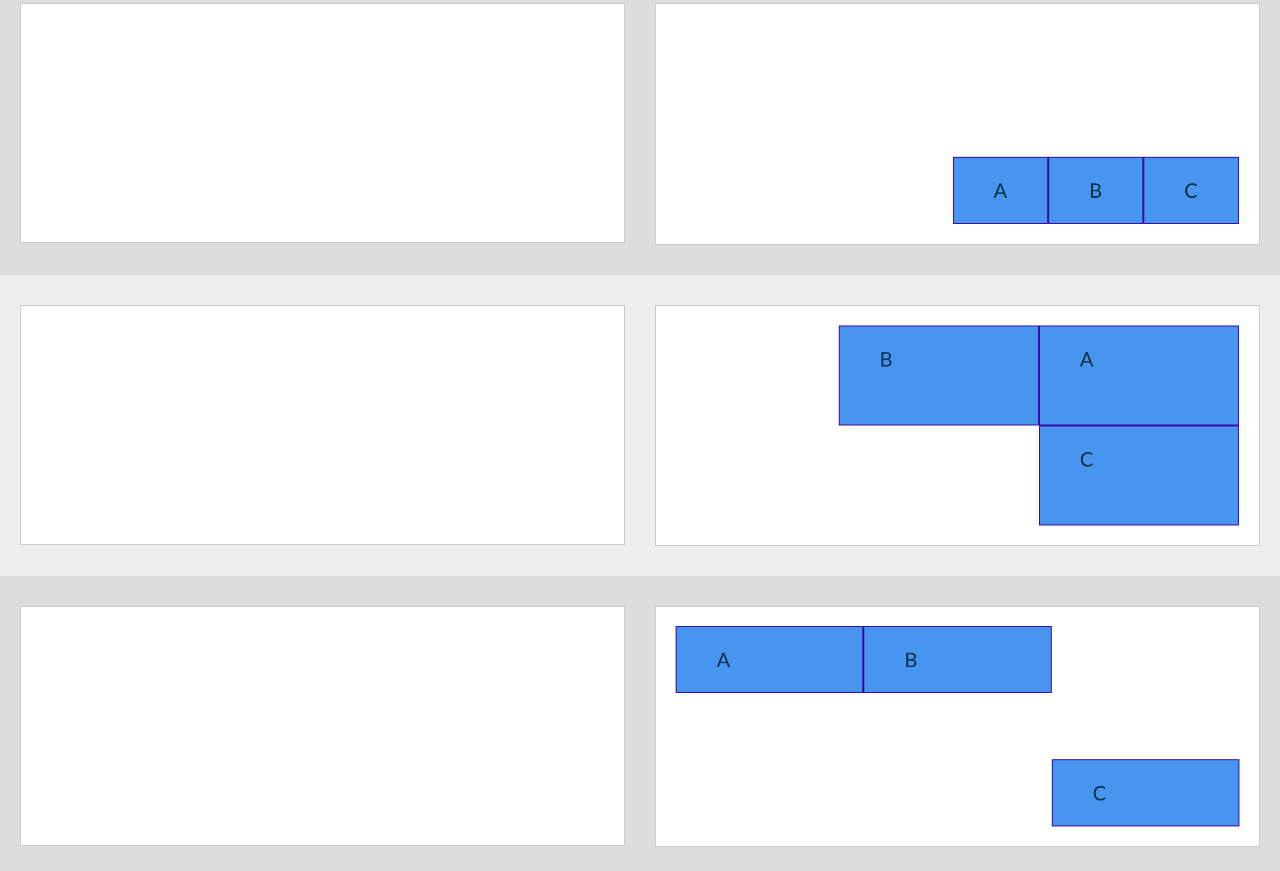
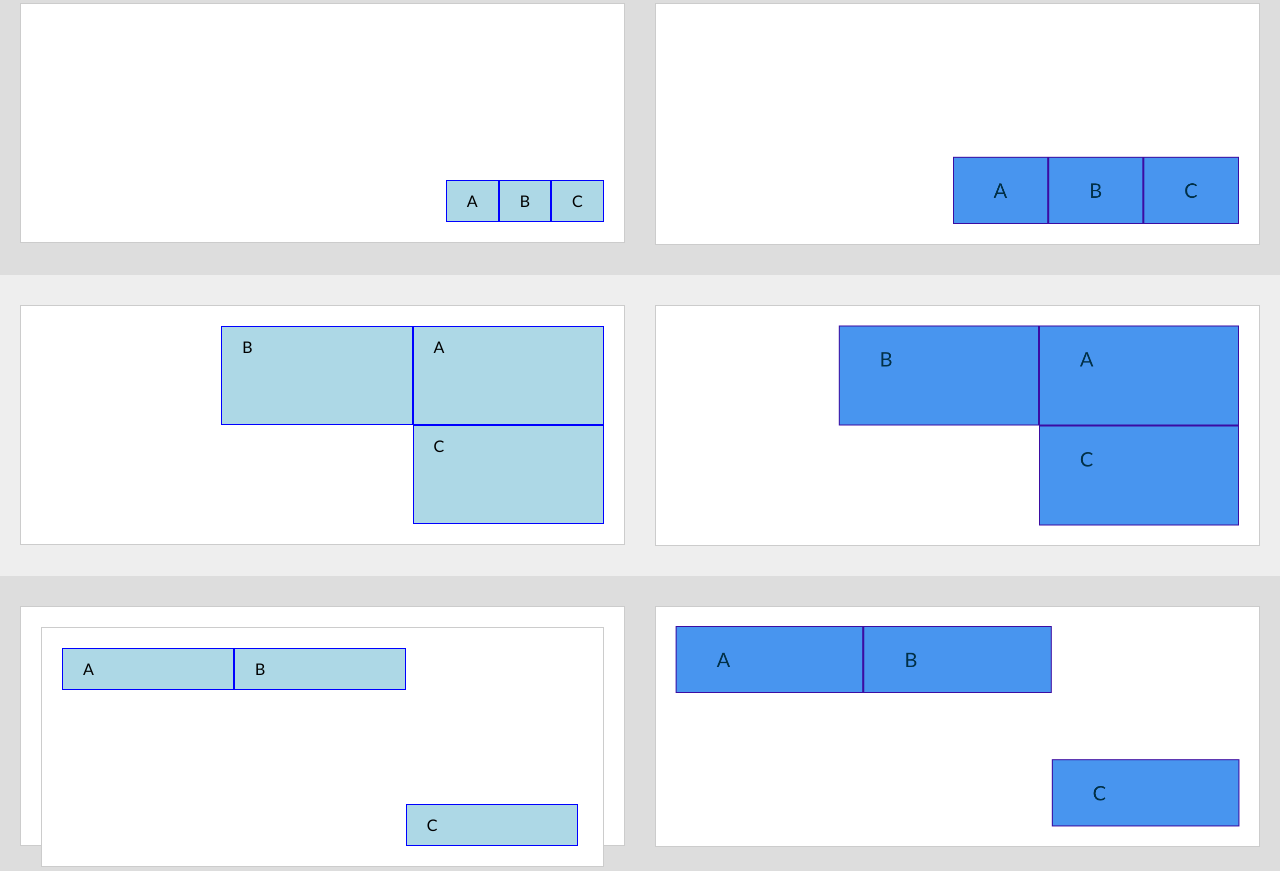
Before and after one commit to nbuntsch/examen-revision-imd21, a website built with Parcel: page src/index.html in a window 1280 px wide. Shown: the part 1734-2605 px from the top of the page. Built offline with nearby package versions, Linux system fonts and the light colour scheme.

Commit message:
flexbox-C

```diff
--- a/src/exercises/flexbox-c1.html
+++ b/src/exercises/flexbox-c1.html
@@ -1,3 +1,7 @@
 <div class="l-exercice" id="flexbox-c1" style="height: 240px">
-  <!-- exercice ici -->
+  <div class="flex-container-c1">
+    <div class="flex-element">A</div>
+    <div class="flex-element">B</div>
+    <div class="flex-element">C</div>
+  </div>
 </div>
--- a/src/exercises/flexbox-c2.html
+++ b/src/exercises/flexbox-c2.html
@@ -1,3 +1,7 @@
 <div class="l-exercice" id="flexbox-c2" style="height: 240px">
-  <!-- exercice ici -->
+  <div class="flex-container-c2">
+    <div class="flex-element">A</div>
+    <div class="flex-element">B</div>
+    <div class="flex-element">C</div>
+  </div>
 </div>
--- a/src/exercises/flexbox-c3.html
+++ b/src/exercises/flexbox-c3.html
@@ -1,3 +1,9 @@
 <div class="l-exercice" id="flexbox-c3" style="height: 240px">
-  <!-- exercice ici -->
+  <div class="l-exercice" id="flexbox-c2" style="height: 240px">
+    <div class="flex-container-c3">
+      <div class="flex-element">A</div>
+      <div class="flex-element">B</div>
+      <div class="flex-element flex-c3-c">C</div>
+    </div>
+  </div>
 </div>
--- a/src/scss/main.scss
+++ b/src/scss/main.scss
@@ -5,3 +5,4 @@
 @import "bootstrap/scss/bootstrap-grid";
 @import "modules/mediaQueries";
 @import "modules/transitions";
+@import "modules/flexbox";
--- /dev/null
+++ b/src/scss/modules/_flexbox.scss
@@ -0,0 +1,42 @@
+.flex-element {
+  background-color: lightblue;
+  border: solid 1px blue;
+  padding: 10px 20px;
+}
+
+.flex-container-c1 {
+  display: flex;
+  align-items: flex-end;
+  width: 100%;
+  height: 100%;
+  justify-content: flex-end;
+}
+
+.flex-container-c2 {
+  display: flex;
+  width: 100%;
+  height: 100%;
+  justify-content: flex-start;
+  flex-direction: row-reverse;
+  flex-wrap: wrap;
+}
+
+.flex-container-c2 .flex-element {
+  width: 34%;
+}
+
+.flex-container-c3 {
+  display: flex;
+  width: 100%;
+  height: 100%;
+  flex-direction: row;
+  align-items: flex-start;
+}
+
+.flex-container-c3 .flex-element {
+  width: 33%;
+}
+
+.flex-c3-c {
+  align-self: flex-end;
+}
```
